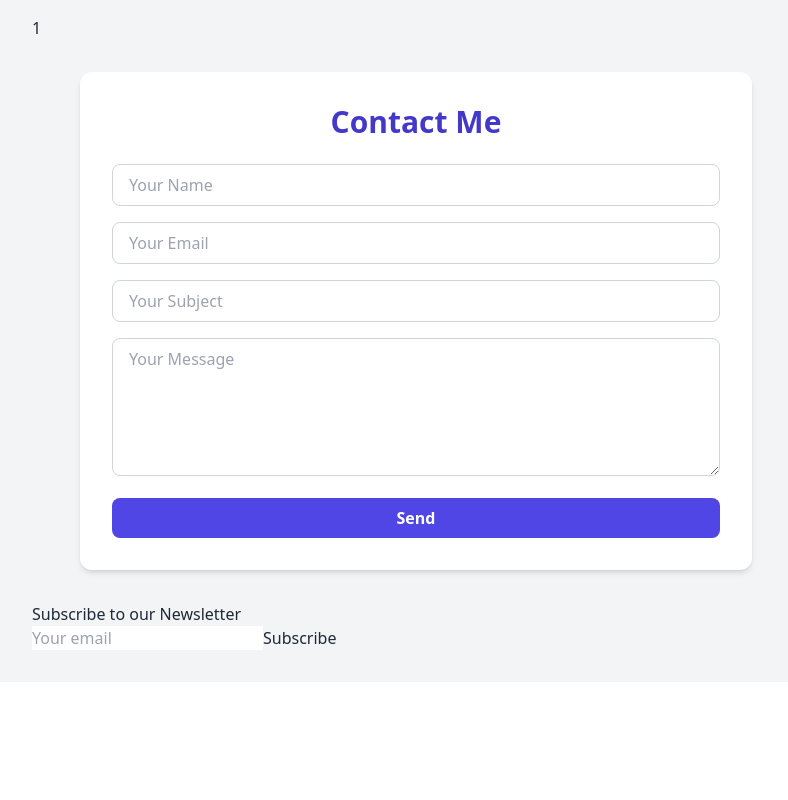
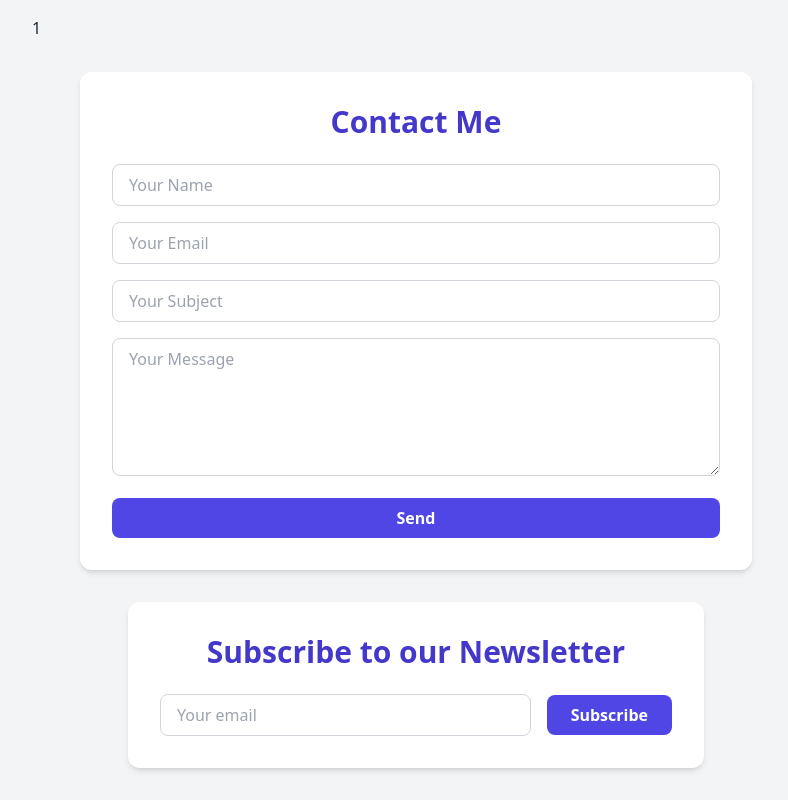
Before and after one commit to Sitholezw/my-blog, a React (Create React App) app: page / in a window 1280 px wide. Shown: the part 642-1442 px from the top of the page, without its empty margins (224-1012 px from the left). Before the commit the page ends 1324 px from the top, so only its background shows below. Built offline with nearby package versions, Linux system fonts and the light colour scheme.

Commit message:
for the newsletter i have done the following

```diff
--- a/src/components/NewsletterForm.js
+++ b/src/components/NewsletterForm.js
@@ -1,11 +1,29 @@
 import React from 'react';
 
 const NewsletterForm = () => (
-  <section className="newsletter-section">
-    <h2>Subscribe to our Newsletter</h2>
-    <form action="https://YOUR_MAILCHIMP_URL" method="post" target="_blank">
-      <input type="email" name="EMAIL" placeholder="Your email" required />
-      <button type="submit">Subscribe</button>
+  <section className="bg-white p-8 rounded-xl shadow-md max-w-xl mx-auto mt-12 text-center">
+    <h2 className="text-2xl md:text-3xl font-bold text-indigo-700 mb-6">
+      Subscribe to our Newsletter
+    </h2>
+    <form
+      action="https://YOUR_MAILCHIMP_URL"
+      method="post"
+      target="_blank"
+      className="flex flex-col sm:flex-row gap-4 items-center justify-center"
+    >
+      <input
+        type="email"
+        name="EMAIL"
+        placeholder="Your email"
+        required
+        className="w-full sm:w-auto flex-1 px-4 py-2 border border-gray-300 rounded-lg focus:outline-none focus:ring-2 focus:ring-indigo-500"
+      />
+      <button
+        type="submit"
+        className="bg-indigo-600 hover:bg-indigo-700 text-white px-6 py-2 rounded-lg transition font-semibold"
+      >
+        Subscribe
+      </button>
     </form>
   </section>
 );
```
